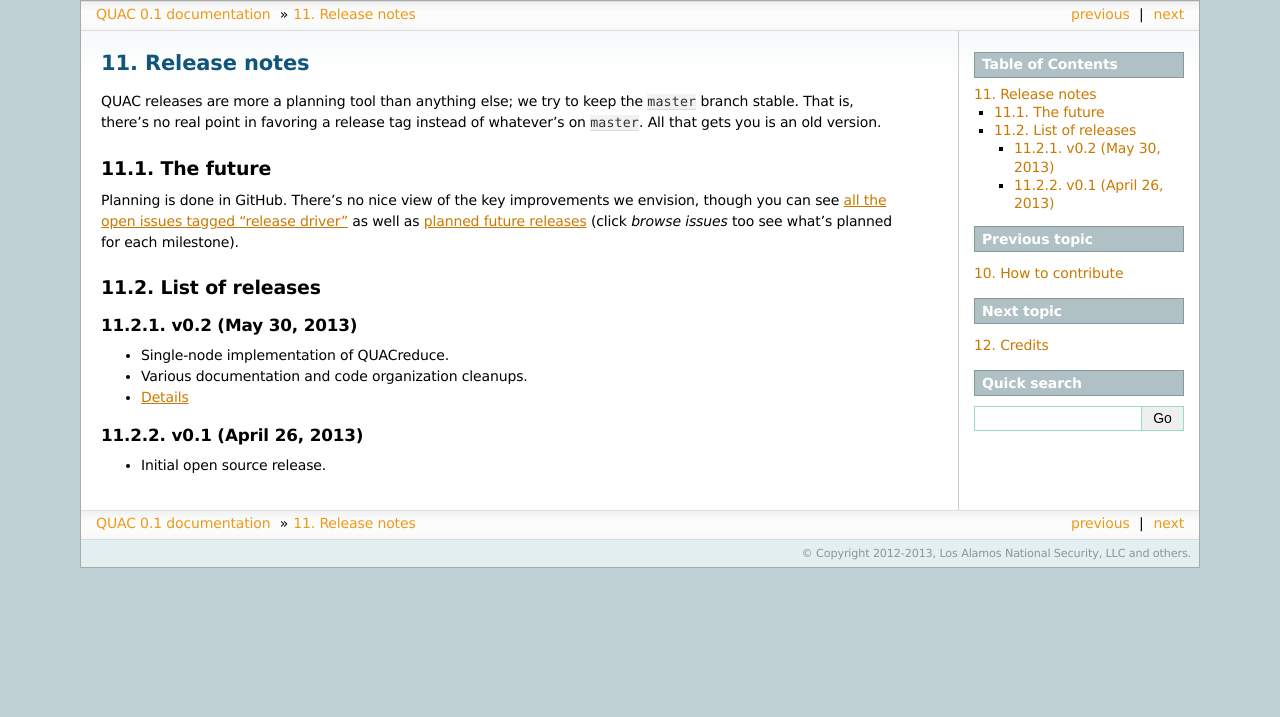
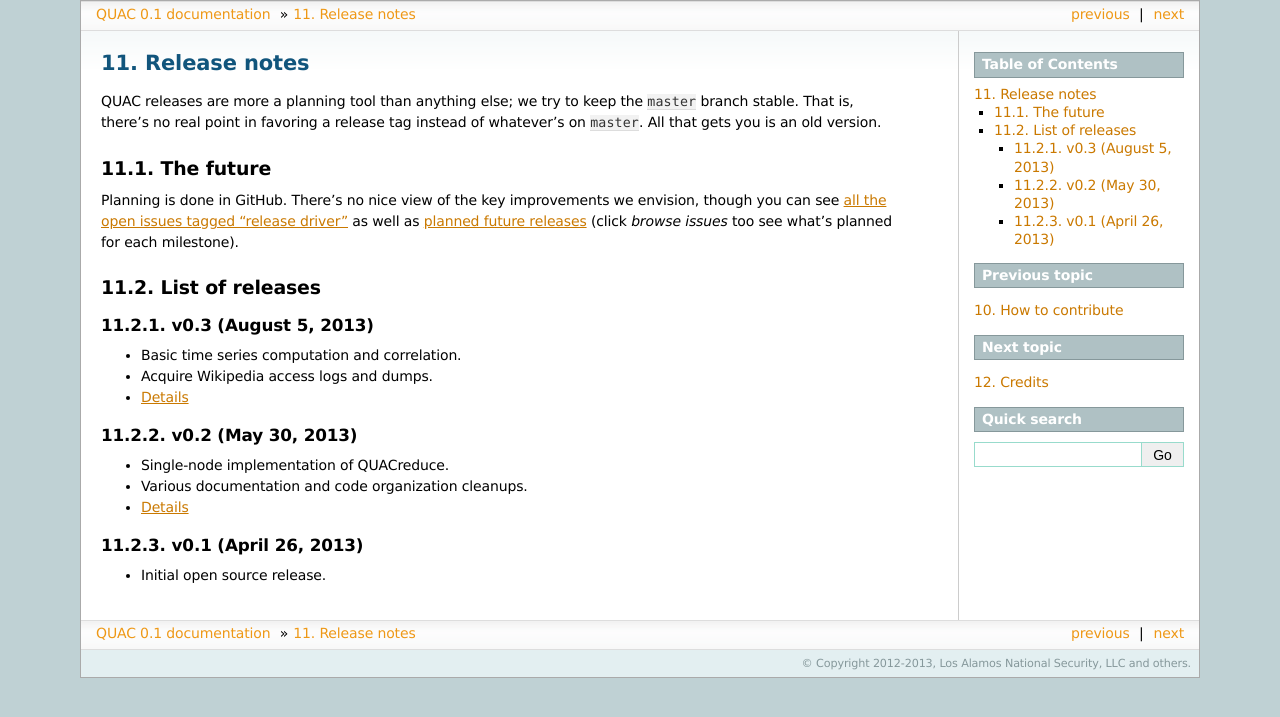
Before and after one commit to reidpr/quac, a Sphinx documentation site: the page built from sphinx/release_notes.rst, in a window 1280 px wide. Shown: the top 717 px of the page. Built offline with Sphinx 7.4.7, drawn with Linux system fonts in a browser that asks for light colours; formulas are drawn with MathJax 3.

Commit message:
update release notes for v0.3

```diff
--- a/sphinx/release_notes.rst
+++ b/sphinx/release_notes.rst
@@ -20,12 +20,19 @@
 List of releases
 ================
 
+v0.3 (August 5, 2013)
+---------------------
+
+* Basic time series computation and correlation.
+* Acquire Wikipedia access logs and dumps.
+* `Details <https://github.com/reidpr/quac/issues?direction=asc&milestone=2&sort=created&state=closed>`__
+
 v0.2 (May 30, 2013)
 -------------------
 
 * Single-node implementation of QUACreduce.
 * Various documentation and code organization cleanups.
-* `Details <https://github.com/reidpr/quac/issues?direction=asc&milestone=1&sort=created&state=closed>`_
+* `Details <https://github.com/reidpr/quac/issues?direction=asc&milestone=1&sort=created&state=closed>`__
 
 v0.1 (April 26, 2013)
 ---------------------
```
